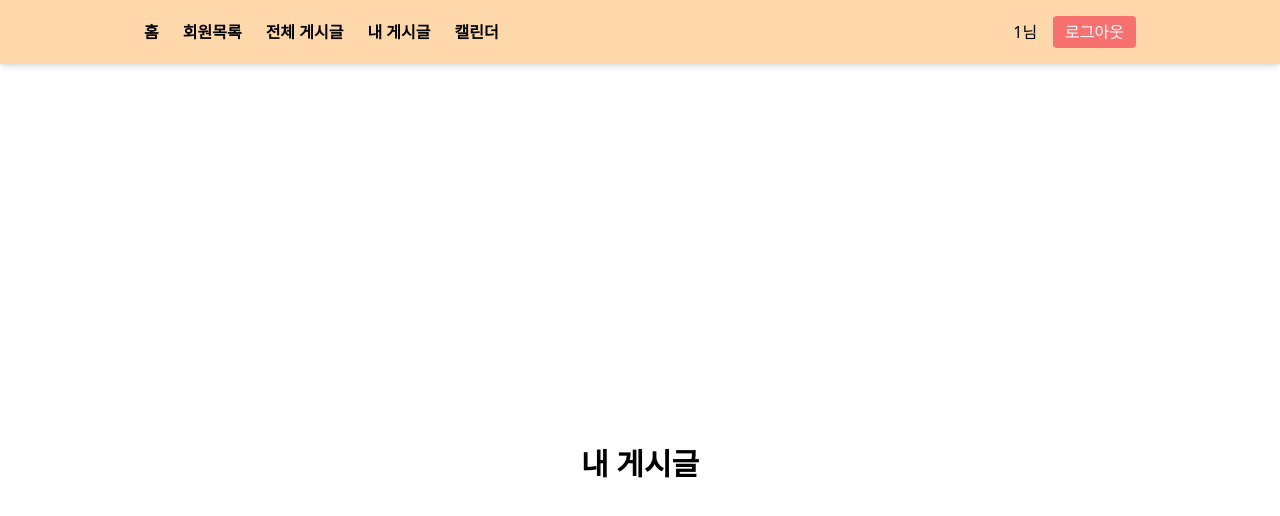
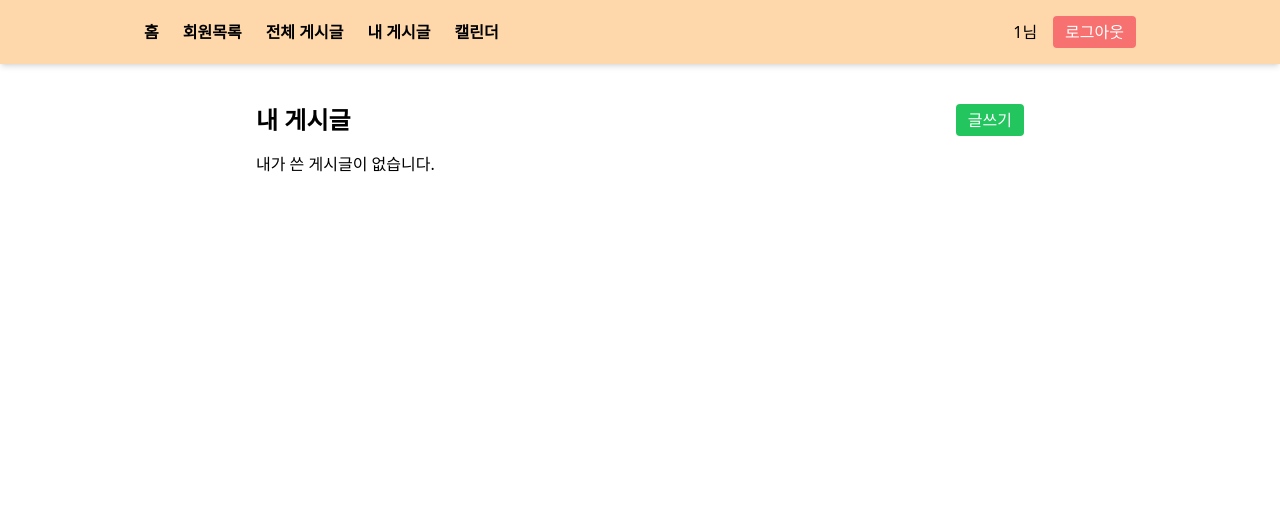
Before and after one commit to PARKJAEKYUNG0525/Blog_mini_project, a React (Vite) app: page /myBoard in a window 1280 px wide. Shown: the top 516 px of the page. Built offline with nearby package versions, Linux system fonts and the light colour scheme; sample sign-in values are in the browser's storage.

Commit message:
feat: 내 게시글 접근 제어 및 필터링 적용

```diff
--- a/src/components/AllBoard.jsx
+++ b/src/components/AllBoard.jsx
@@ -35,7 +35,7 @@ const AllBoard = () => {
             posts.map((post)=>(
               <div key={post.id} className="border p-4 rounded shadow flex justify-between items-center">
                 <div>
-                  <div>{post.title}</div>
+                  <div className="font-bold">{post.title}</div>
                   <div className="text-sm text-gray-500">작성자: {post.writerName}</div>
                 </div>
 
--- a/src/components/MemberList.jsx
+++ b/src/components/MemberList.jsx
@@ -1,13 +1,9 @@
 import React, { useEffect, useState } from 'react';
+import { useAuth } from './AuthContextPro';
 
 const MemberList = () => {
     const [users, setUsers] = useState(JSON.parse(localStorage.getItem("users")) || []);
-    const [currentUser, setCurrentUser] = useState(null);
-
-    useEffect(() => {
-        const storedUser = JSON.parse(localStorage.getItem("currentUser"));
-        setCurrentUser(storedUser);
-    }, []);
+    const { currentUser } = useAuth();
 
     const deleteUser = (index) => {
         const updatedUsers = users.filter((_, i) => i !== index);
--- a/src/components/MyBoard.jsx
+++ b/src/components/MyBoard.jsx
@@ -1,9 +1,64 @@
+import { useState,useEffect } from "react";
+import { useNavigate } from "react-router-dom";
+import { useAuth } from "./AuthContextPro";
+import { Link } from "react-router-dom";
+
 const MyBoard = () => {
+    const [posts, setPosts] = useState([]);
+    const { currentUser } = useAuth();
+    const navigator = useNavigate();
+
+    if(!currentUser){
+        alert("로그인이 필요합니다.");
+        navigator('/login');
+    }
+
+    useEffect(()=>{
+        const storedPosts = JSON.parse(localStorage.getItem("posts")) || [];
+        setPosts(storedPosts);
+    },[]);
+
+
+    // 현재 로그인 된 사용자 글만 필터링
+                                                    // currentUser ? currentUser.userId : null
+    const myPosts = posts.filter((p) => p.writerId === currentUser?.userId);
+
+    const handleDelete = (id) => {
+        const updated = posts.filter((post) => post.id !== id);
+        setPosts(updated);
+        localStorage.setItem("posts", JSON.stringify(updated));
+    };
+
     return (
-        <div className="flex justify-center items-center h-screen text-3xl font-bold">
-            내 게시글
+    <div className="max-w-3xl mx-auto mt-10">
+        <div className="flex justify-between mb-4">
+            <h1 className="text-2xl font-bold">내 게시글</h1>
+            <Link to="/board/create" className="bg-green-500 text-white px-3 py-1 rounded">글쓰기</Link>
         </div>
-    );
+
+      <div className="space-y-3">
+        {myPosts.length > 0 ? (
+          myPosts.map((post) => (
+            <div key={post.id} className="border p-4 rounded shadow flex justify-between items-center">
+                <div>
+                    <div className="font-bold">{post.title}</div>
+                    <div className="text-sm text-gray-500">
+                    작성자: {post.writerName}
+                    </div>
+                </div>
+
+                <div className="flex gap-3">
+                    <Link to={`/board/edit/${post.id}`} className="text-blue-500">수정</Link>
+                    <button onClick={() => handleDelete(post.id)} className="text-red-500">삭제</button>
+                </div>
+            </div>
+          ))
+        ) : (
+          <div>내가 쓴 게시글이 없습니다.</div>
+        )}
+      </div>
+    </div>
+  );
 };
 
 export default MyBoard;
```
